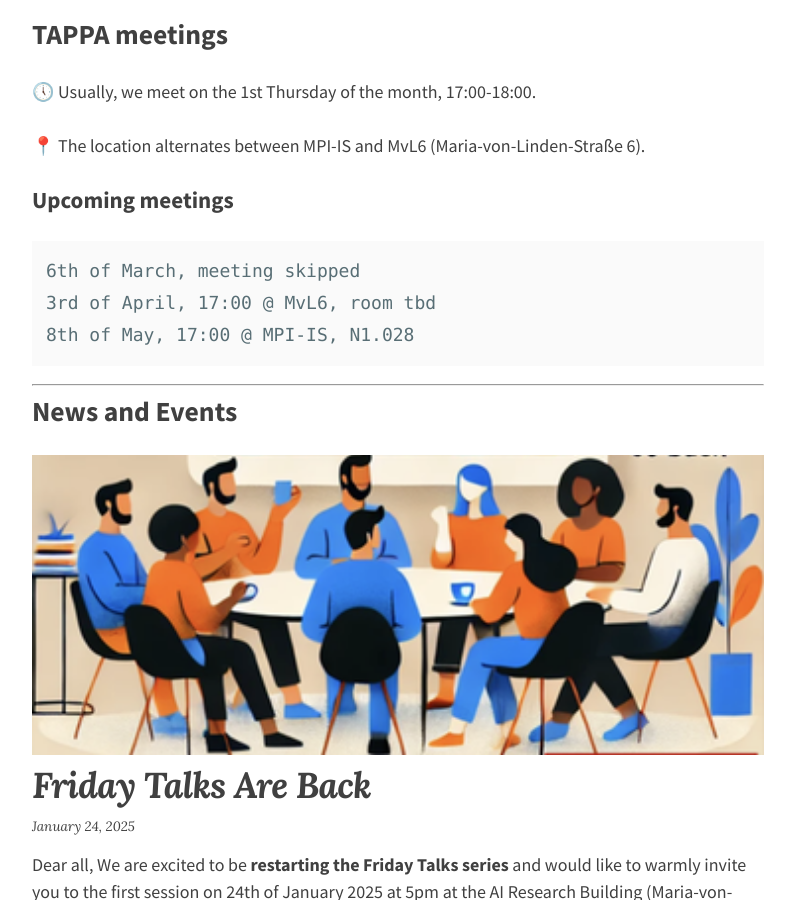
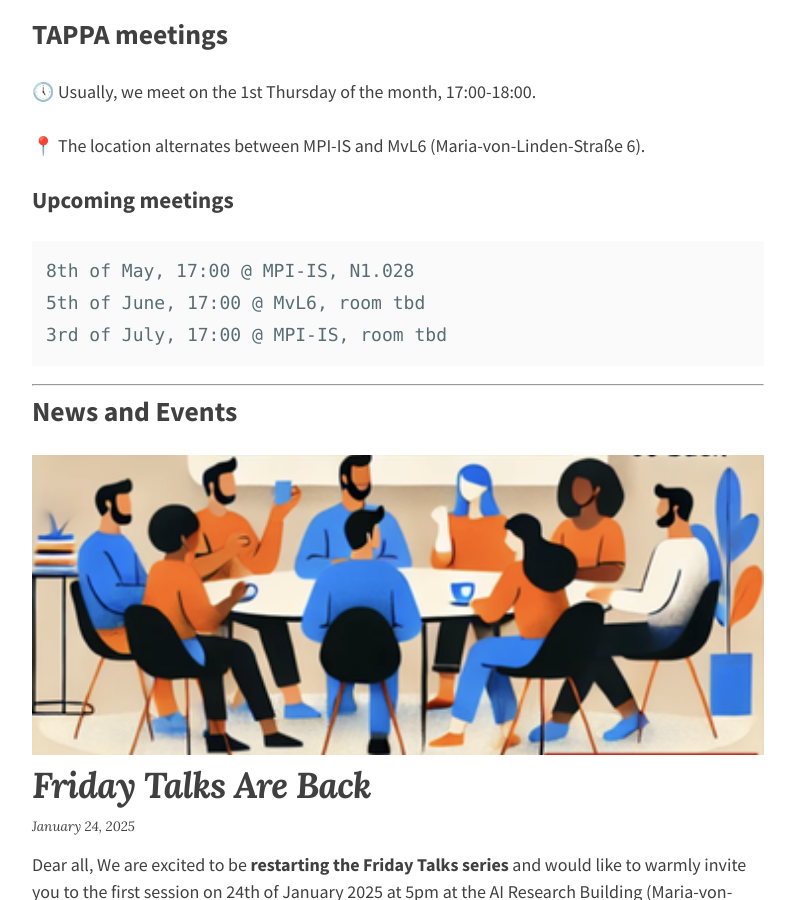
Before and after one commit to tappa-org/tappa-org.github.io, a Jekyll site: the page built from index.md, in a window 1280 px wide and 900 px high, scrolled down 1309 px. Shown: the whole window, without its empty margins (242-1037 px from the left). Built offline with Jekyll 4.4.1, drawn with Linux system fonts in a browser that asks for light colours; nearby versions of some CDN libraries; emoji names are drawn with the system emoji font.

Commit message:
updated upcoming meetings

```diff
--- a/index.md
+++ b/index.md
@@ -28,9 +28,9 @@ the Tübingen AI ecosystem by addressing common concerns, organizing events, and
 
 ### Upcoming meetings
 {% highlight bash%}
-6th of March, meeting skipped
-3rd of April, 17:00 @ MvL6, room tbd
 8th of May, 17:00 @ MPI-IS, N1.028
+5th of June, 17:00 @ MvL6, room tbd
+3rd of July, 17:00 @ MPI-IS, room tbd
 {% endhighlight %}
 
 ---
```
